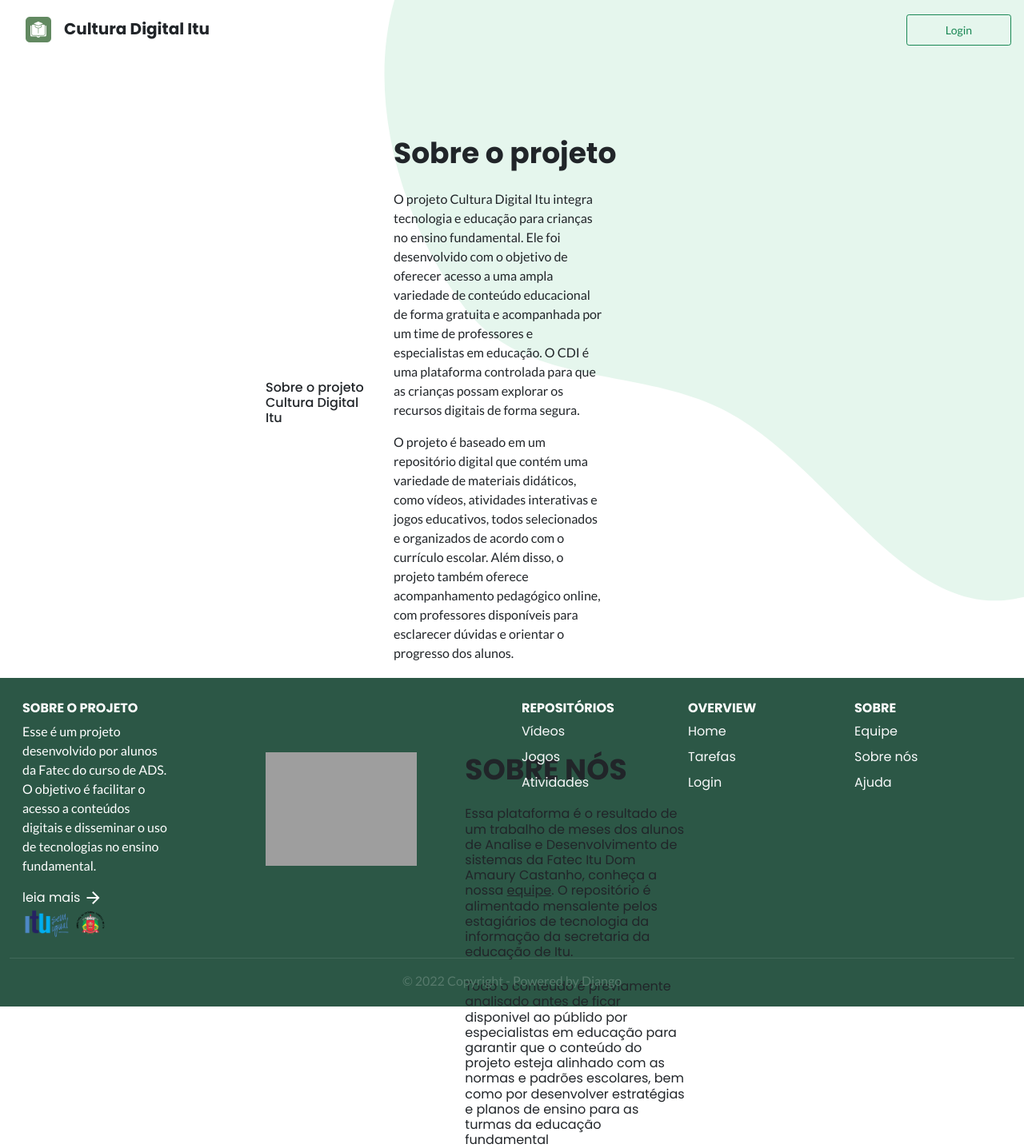
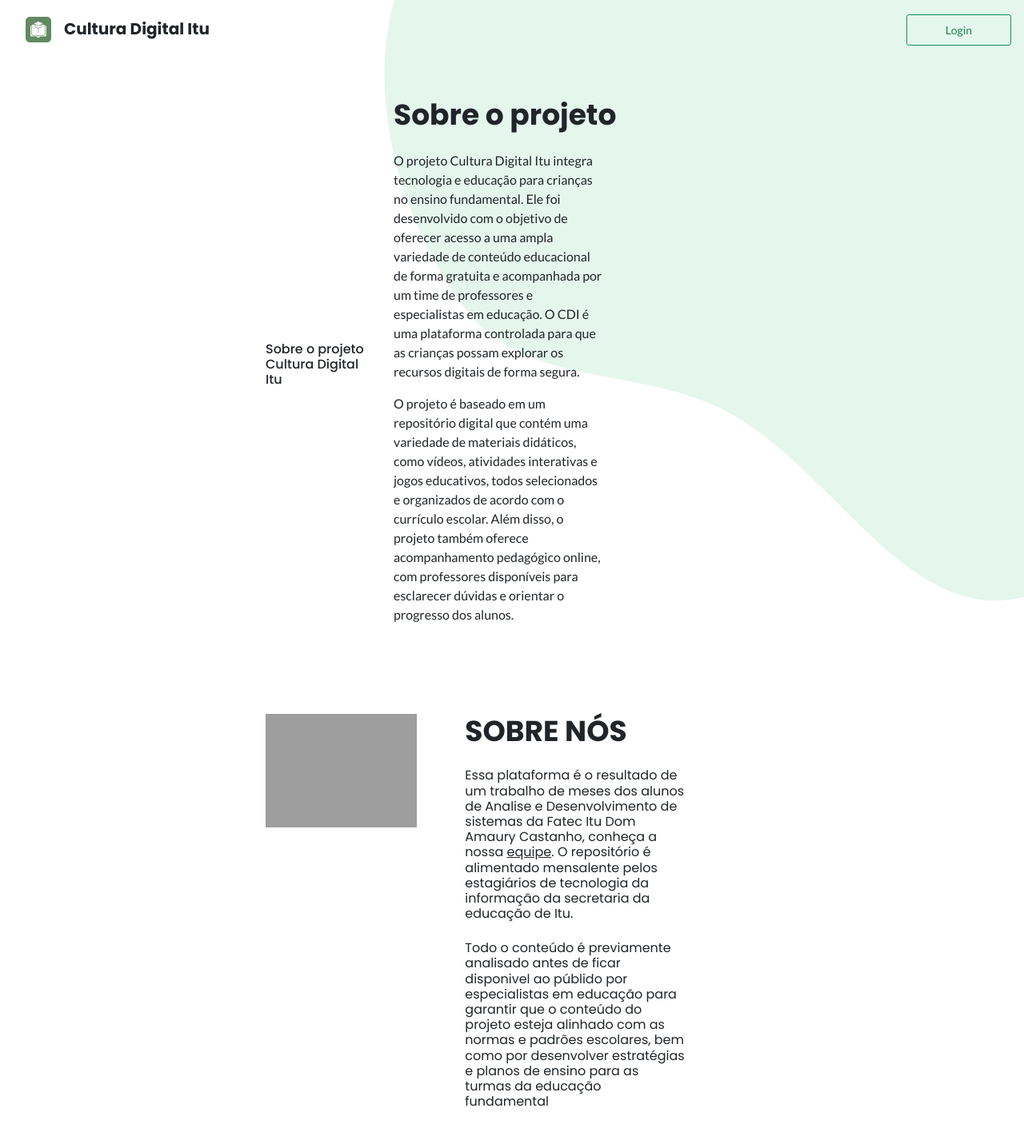
Before and after one commit to math7b/culturaDigital, a Django app: page /sobre/ in a window 1280 px wide. Shown: the top 1436 px of the page at 80% size. Run offline with Django 4.2, Linux system fonts and the light colour scheme; parts of the project's set-up code (start-up, migrations or seed data) failed here and were passed over; some web fonts are replaced; grey boxes are pictures that could not be loaded.

Commit message:
versão 1

```diff
--- a/appMain/templates/about_us.html
+++ b/appMain/templates/about_us.html
@@ -3,7 +3,7 @@
 {% block title %}Equipe{% endblock %}
 
 {% block content %}
-<div class="container mx-auto my-5 w-50 h-100">
+<div class="container mx-auto w-50">
     <div class="row my-5">
         <div class="col-3 align-self-center">
             <h6>Sobre o projeto<br>Cultura Digital Itu</h6>
@@ -26,5 +26,4 @@
             </div>
         </div>
     </div>
-</div>
 {% endblock %}
--- a/appMain/templates/base.html
+++ b/appMain/templates/base.html
@@ -34,7 +34,7 @@
         {% endblock %}
 
   </div>
-  <footer class="container-fluid sticky-bottom {% block 'footer' %}{% endblock %} bg-footer text-white py-1 mt-5">
+  <footer class="container-fluid sticky-bottom bg-footer text-white py-1 mt-5">
     <div class="row px-3 py-4">
         <div class="col-2">
             <div class="row">
```
